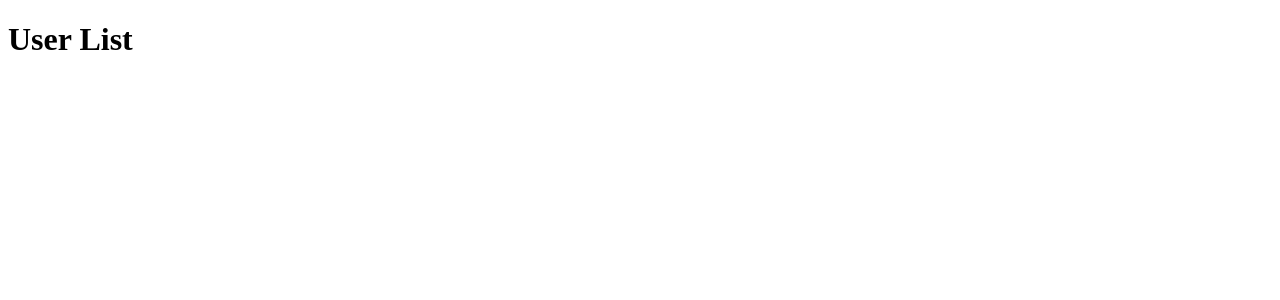
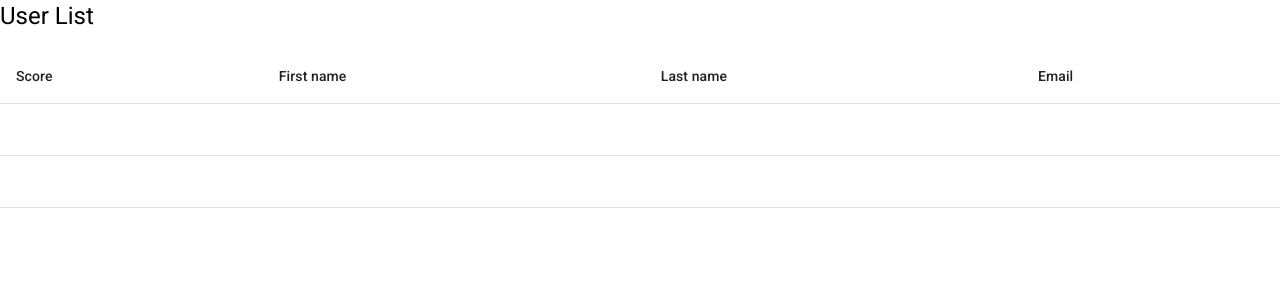
Before and after one commit to PennecStv/persona-pilot, an Angular app: page / in a window 1280 px wide. Shown: the top 300 px of the page. Built offline with nearby package versions, Linux system fonts and the light colour scheme.

Commit message:
feat: adding angular material

```diff
--- a/angular.json
+++ b/angular.json
@@ -25,6 +25,7 @@
               "src/assets"
             ],
             "styles": [
+              "@angular/material/prebuilt-themes/indigo-pink.css",
               "src/styles.css"
             ],
             "scripts": []
@@ -87,6 +88,7 @@
               "src/assets"
             ],
             "styles": [
+              "@angular/material/prebuilt-themes/indigo-pink.css",
               "src/styles.css"
             ],
             "scripts": []
--- a/package.json
+++ b/package.json
@@ -11,10 +11,12 @@
   "private": true,
   "dependencies": {
     "@angular/animations": "^16.2.0",
+    "@angular/cdk": "^16.2.12",
     "@angular/common": "^16.2.0",
     "@angular/compiler": "^16.2.0",
     "@angular/core": "^16.2.0",
     "@angular/forms": "^16.2.0",
+    "@angular/material": "^16.2.12",
     "@angular/platform-browser": "^16.2.0",
     "@angular/platform-browser-dynamic": "^16.2.0",
     "@angular/router": "^16.2.0",
--- a/src/app/app.component.html
+++ b/src/app/app.component.html
@@ -1 +1,22 @@
 <h1>User List</h1>
+
+<table mat-table [dataSource]="myDataArray">
+    <ng-container matColumnDef="id">
+        <th mat-header-cell *matHeaderCellDef> Score </th>
+        <td mat-cell *matCellDef="let element"> {{element.score}} </td>
+    </ng-container>
+    <ng-container matColumnDef="first_name">
+        <th mat-header-cell *matHeaderCellDef> First name </th>
+        <td mat-cell *matCellDef="let element"> {{element.score}} </td>
+    </ng-container>
+    <ng-container matColumnDef="last_name">
+        <th mat-header-cell *matHeaderCellDef> Last name </th>
+        <td mat-cell *matCellDef="let element"> {{element.score}} </td>
+    </ng-container>
+    <ng-container matColumnDef="email">
+        <th mat-header-cell *matHeaderCellDef> Email </th>
+        <td mat-cell *matCellDef="let element"> {{element.score}} </td>
+    </ng-container>
+    <tr mat-header-row *matHeaderRowDef="columnsToDisplay"></tr>
+    <tr mat-row *matRowDef="let myRowData; columns: columnsToDisplay"></tr>
+</table>
--- a/src/app/app.component.ts
+++ b/src/app/app.component.ts
@@ -3,8 +3,37 @@
 @Component({
   selector: 'app-root',
   templateUrl: './app.component.html',
-  styleUrls: ['./app.component.css']
+  styleUrls: ['./app.component.css'],
 })
 export class AppComponent {
   title = 'personapilot';
+
+  myDataArray: Array<any> = [
+    {
+      last_name: 'Grimes',
+      first_name: 'Amos',
+      occupation: 'Dynamic Tactics Liaison',
+      email: 'email 1',
+      bio: 'bio 1',
+      id: '1',
+    },
+    {
+      last_name: 'Batz',
+      first_name: 'Gerry',
+      occupation: 'Future Data Officer',
+      email: 'email 2',
+      bio: 'bio 2',
+      id: '2',
+    },
+    {
+      last_name: 'Ankunding',
+      first_name: 'Clyde',
+      occupation: 'Chief Optimization Director',
+      email: 'email 3',
+      bio: 'bio 3',
+      id: '3',
+    },
+  ];
+
+  columnsToDisplay = ['id', 'first_name', 'last_name', 'email'];
 }
--- a/src/index.html
+++ b/src/index.html
@@ -6,8 +6,11 @@
   <base href="/">
   <meta name="viewport" content="width=device-width, initial-scale=1">
   <link rel="icon" type="image/x-icon" href="favicon.ico">
+  <link rel="preconnect" href="https://fonts.gstatic.com">
+  <link href="https://fonts.googleapis.com/css2?family=Roboto:wght@300;400;500&display=swap" rel="stylesheet">
+  <link href="https://fonts.googleapis.com/icon?family=Material+Icons" rel="stylesheet">
 </head>
-<body>
+<body class="mat-typography">
   <app-root></app-root>
 </body>
 </html>
--- a/src/styles.css
+++ b/src/styles.css
@@ -1 +1,4 @@
 /* You can add global styles to this file, and also import other style files */
+
+html, body { height: 100%; }
+body { margin: 0; font-family: Roboto, "Helvetica Neue", sans-serif; }
```
Also changed, not shown: src/app/app.module.ts (+10 -8 lines), 1 other file (tests, documents, lock files or other folders).
